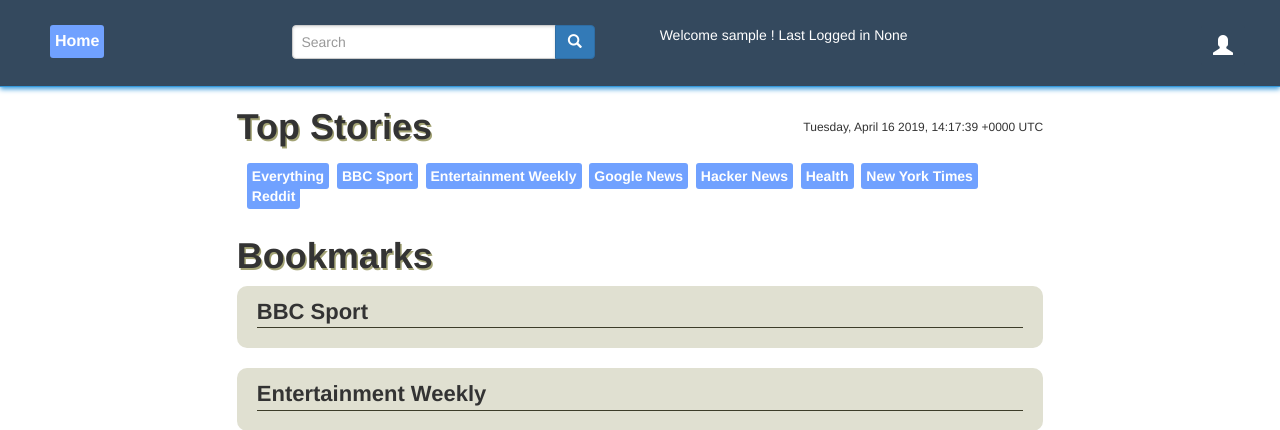
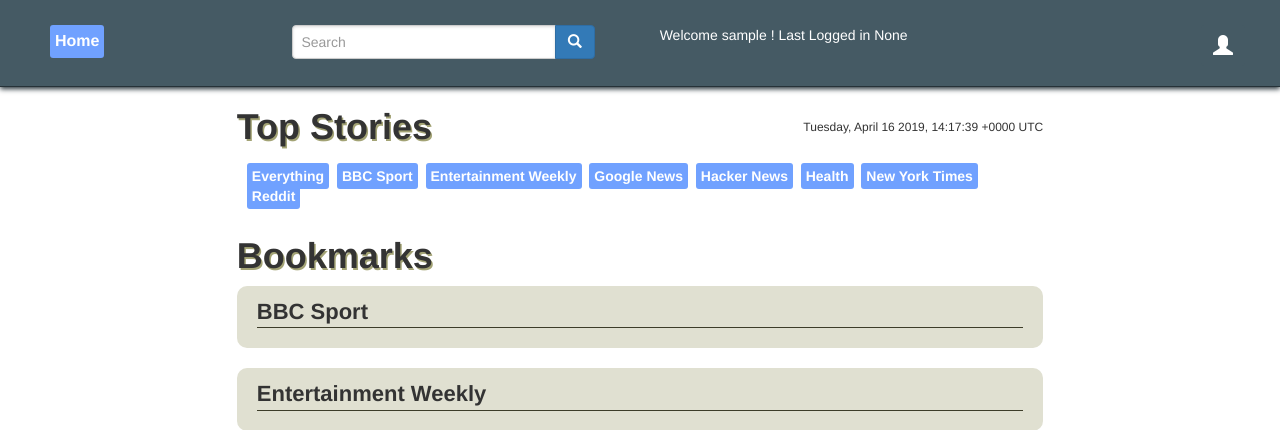
Before and after one commit to Tikam02/Online-Trending, a Django app: page /bookmarks/ in a window 1280 px wide. Shown: the top 430 px of the page. Run offline with Django 3.2, Linux system fonts and the light colour scheme; the visitor is signed in with stand-in values (Sample User, id 1); data comes from the database, SQL or seed files in the repository; data that the repository does not hold is empty; some libraries are stand-ins or nearby versions.

Commit message:
bootstrap links and color changed

```diff
--- a/apex/apex/static/css/woid.css
+++ b/apex/apex/static/css/woid.css
@@ -523,11 +523,11 @@
 }
 
 header {
-  border-bottom: 1px solid #3498db;
+  border-bottom: 1px solid #263238;
   padding: 25px 20px 20px 50px;
   margin-bottom: 20px;
-  background-color:  #34495e;
-  box-shadow: 0px 2px 5px #3498db;
+  background-color:  #455a64;
+  box-shadow: 0px 2px 5px #263238;
 }
 #search{
   margin-left: 20%;
@@ -670,7 +670,7 @@
 }
 
 #posttitle{
-  background-color: #34495e;
+  background-color: #3fb0ac;
   padding: 10px;
   border-radius: 10px;
   color: #ebebe0;
@@ -776,7 +776,7 @@
   position: relative;
   display: inline-block;
   border-radius: 3px;
-  background-color: #34495e;
+  background-color: #455a64;
   color: #ffffff;
   text-align: center;
   padding: 5px;
@@ -790,7 +790,7 @@
 .dropdown-content {
   display: none;
   position: absolute;
-  background-color: #f9f9f9;
+  background-color: #1de9b6;
   font-size: 15px;
   margin-right: 5px;
   left: -60%;
--- a/apex/apex/templates/registration/login.html
+++ b/apex/apex/templates/registration/login.html
@@ -3,6 +3,9 @@
 {% load staticfiles %}
 
 {% block stylesheet %}
+  <link href = "http://netdna.bootstrapcdn.com/bootstrap/3.0.0/css/bootstrap.min.css" rel = "stylesheet">
+  <link rel="stylesheet" href="https://maxcdn.bootstrapcdn.com/bootstrap/3.4.0/css/bootstrap.min.css">
+<link rel="stylesheet" href="https://cdnjs.cloudflare.com/ajax/libs/font-awesome/4.7.0/css/font-awesome.min.css">
   <link href = "http://netdna.bootstrapcdn.com/bootstrap/3.0.0/css/bootstrap.min.css" rel = "stylesheet">
   <link href="{% static 'css/registration.css' %}" rel="stylesheet">
   <link rel="stylesheet"  href=" {% static 'css/register.css' %}" >
--- a/apex/apex/templates/registration/signup.html
+++ b/apex/apex/templates/registration/signup.html
@@ -4,6 +4,8 @@
 
 {% block stylesheet %}
   <link href = "http://netdna.bootstrapcdn.com/bootstrap/3.0.0/css/bootstrap.min.css" rel = "stylesheet">
+    <link rel="stylesheet" href="https://maxcdn.bootstrapcdn.com/bootstrap/3.4.0/css/bootstrap.min.css">
+    <link rel="stylesheet" href="https://cdnjs.cloudflare.com/ajax/libs/font-awesome/4.7.0/css/font-awesome.min.css">
   <link href="{% static 'css/registration.css' %}" rel="stylesheet">
   <link rel="stylesheet"  href=" {% static 'css/register.css' %}" >
 {% endblock %}
```
